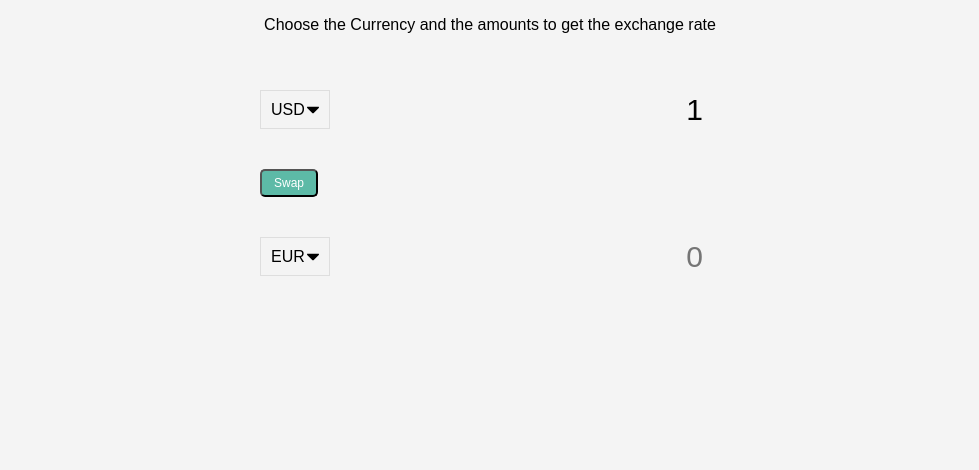
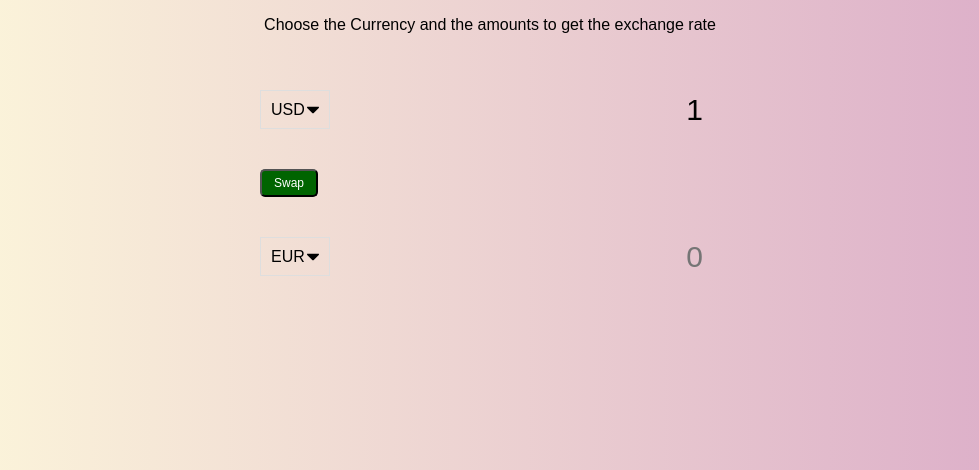
Before and after one commit to adhikarisushant/currency-rate-calculator, a plain HTML site: page index.html in a window 1280 px wide. Shown: the part 346-816 px from the top of the page, without its empty margins (150-1129 px from the left). Drawn offline with Linux system fonts and the light colour scheme; no server answers.

Commit message:
ui changes

```diff
--- a/style.css
+++ b/style.css
@@ -1,5 +1,5 @@
 :root {
-    --primary-color: #5dbaa7;
+    --primary-color: #006400;
 }
 
 * {
@@ -7,7 +7,10 @@
 }
 
 body {
-    background-color: #f4f4f4;
+    /* background-color: #f4f4f4; */
+    background: #d9a7c7;  /* fallback for old browsers */
+    background: -webkit-linear-gradient(to right, #fffcdc, #d9a7c7);  /* Chrome 10-25, Safari 5.1-6 */
+    background: linear-gradient(to right, #fffcdc, #d9a7c7); /* W3C, IE 10+/ Edge, Firefox 16+, Chrome 26+, Opera 12+, Safari 7+ */
     font-family: Arial, Helvetica, sans-serif;
     display: flex;
     flex-direction: column;
```
Also changed, not shown: 1 other file.
